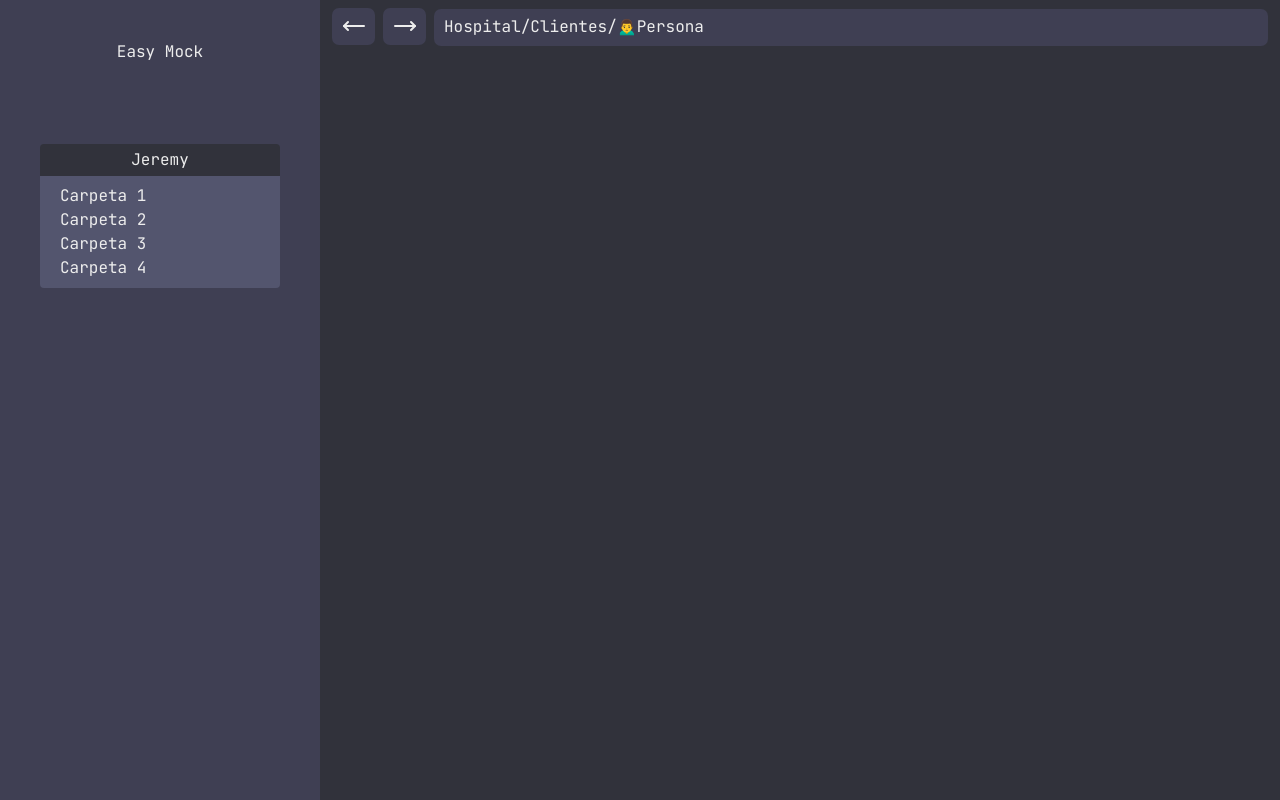
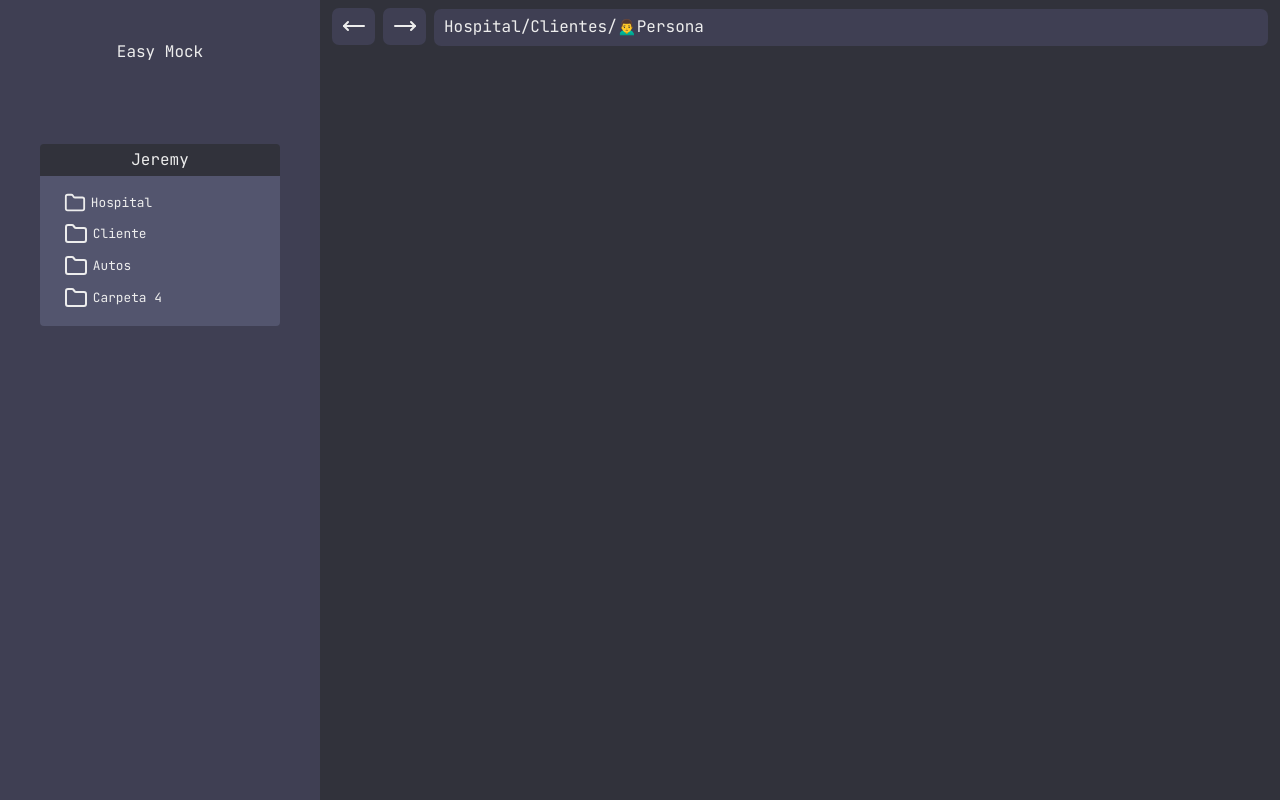
Before and after one commit to JeremyNazareth/easymock-data-generator, a Next.js app in the folder frontend/: page / in a window 1280 px wide. Built offline with nearby package versions, Linux system fonts and the light colour scheme.

Commit message:
style: add styles to folder navegator

```diff
--- a/frontend/app/globals.css
+++ b/frontend/app/globals.css
@@ -31,6 +31,13 @@
     border-radius: 7px;
     font-size: 16px;
   }
+
+  .folder-navegator li{
+    display: flex;
+    gap: 0.3rem;
+    font-size: 0.8rem;
+    align-items: center;
+  }
 }
 
 @media (prefers-color-scheme: dark) {
--- a/frontend/app/layout.tsx
+++ b/frontend/app/layout.tsx
@@ -1,4 +1,5 @@
 import "./globals.css";
+import { Folder } from "lucide-react";
 
 export default function RootLayout({
   children,
@@ -14,11 +15,11 @@ export default function RootLayout({
             <h1 className="text-center decoration-none">Easy Mock</h1>
             <div>
               <h1 className="text-center bg-primary mt-20 p-1 rounded-t-sm">Jeremy</h1>
-              <ul className="bg-content rounded-b-sm pl-5 py-2">
-                <li>Carpeta 1</li>
-                <li>Carpeta 2</li>
-                <li>Carpeta 3</li>
-                <li>Carpeta 4</li>
+              <ul className="folder-navegator bg-content rounded-b-sm pl-6 py-4 flex flex-col gap-2">
+                <li><Folder size={22}/> Hospital</li>
+                <li><Folder />Cliente</li>
+                <li><Folder />Autos</li>
+                <li><Folder />Carpeta 4</li>
               </ul>
             </div>
           </main>
```
